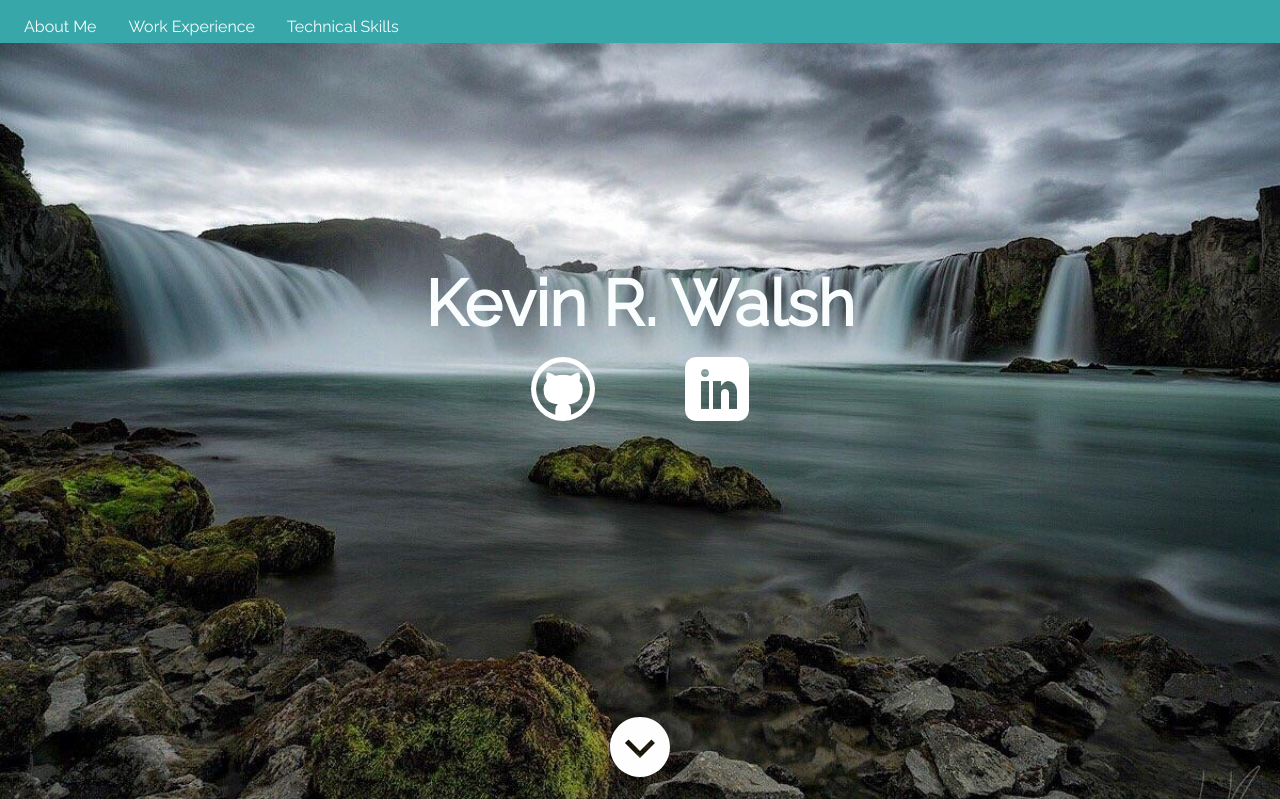
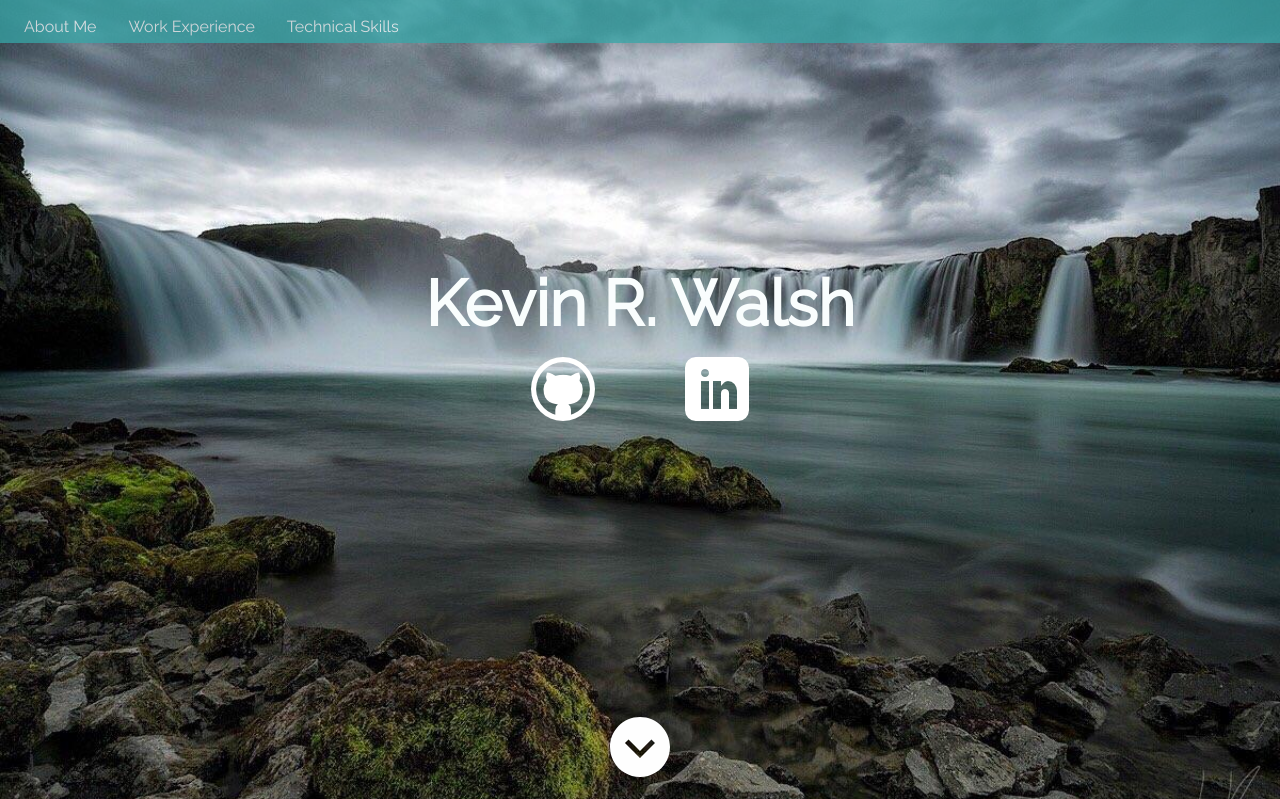
Before and after one commit to walshk/walshk.github.io, a PHP site: page / in a window 1280 px wide. Shown: the top 799 px of the page. Run offline with PHP 8.4, Linux system fonts and the light colour scheme; some libraries are stand-ins or nearby versions.

Commit message:
added transparency to nav bar

```diff
--- a/css/styles.css
+++ b/css/styles.css
@@ -185,6 +185,7 @@
   z-index: 999;
   position: fixed;
   height: 10px;
+  opacity: 0.75;
 }
 
 .hero-full-screen .top-bar .menu {
```
